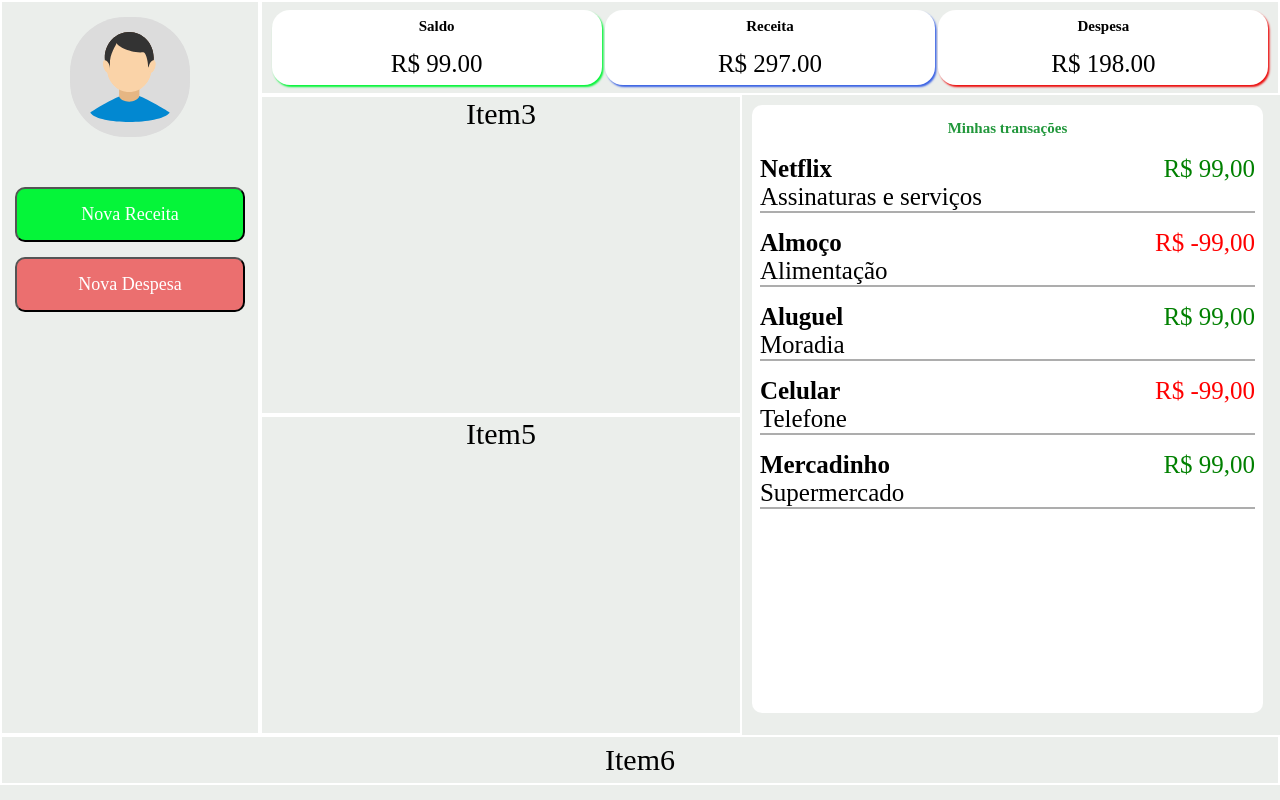
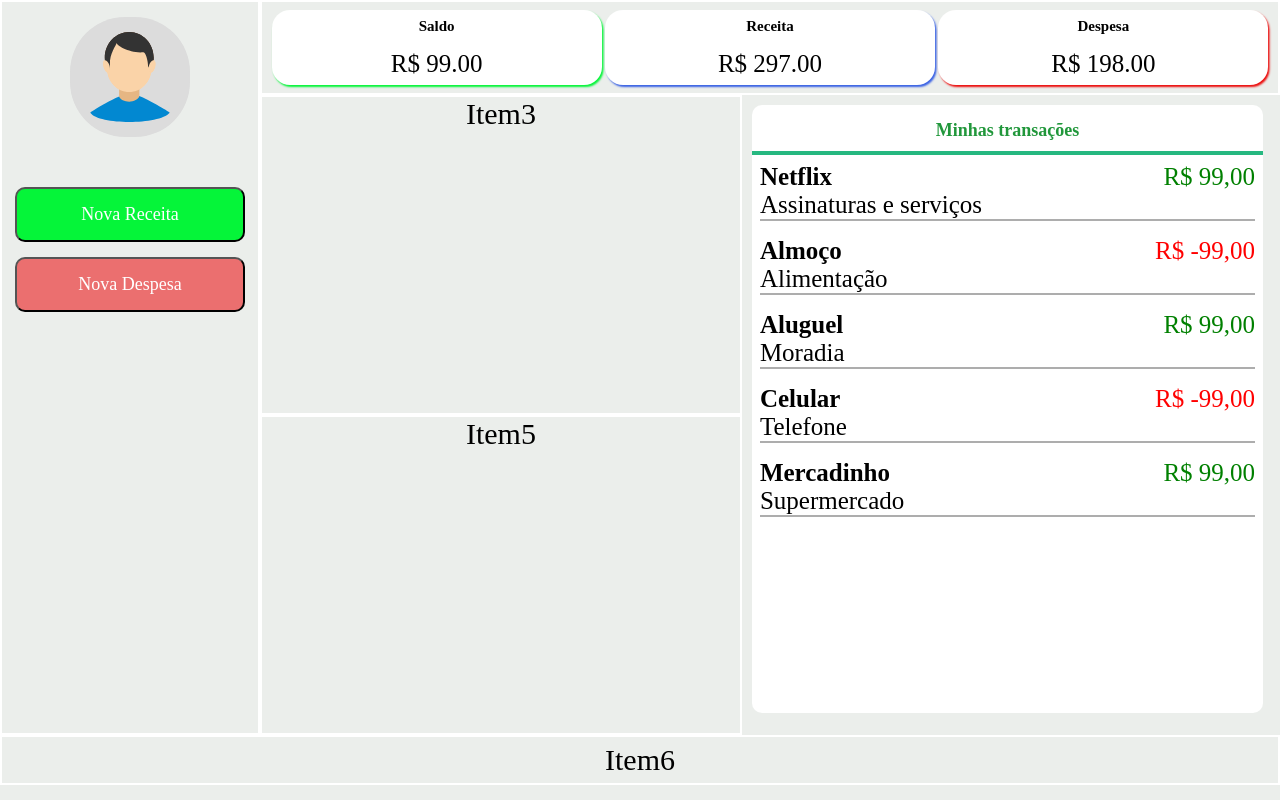
Before and after one commit to AlexSJ33/SisFinan, a React (Vite) app: page / in a window 1280 px wide. Built offline with nearby package versions, Linux system fonts and the light colour scheme.

Commit message:
mais ajustes

```diff
--- a/package.json
+++ b/package.json
@@ -11,7 +11,8 @@
   },
   "dependencies": {
     "react": "^18.2.0",
-    "react-dom": "^18.2.0"
+    "react-dom": "^18.2.0",
+    "react-scroll": "^1.9.0"
   },
   "devDependencies": {
     "@types/react": "^18.2.66",
--- a/src/components/Transacoes/index.jsx
+++ b/src/components/Transacoes/index.jsx
@@ -1,5 +1,7 @@
 import styles from './styles.module.css'
 import { dados } from '../../data'
+import { Link, Element } from 'react-scroll'
+
 
 
 
@@ -10,6 +12,8 @@ const MinhasTransacoes =() => {
         <>
           <div className={styles.displayTransation}>
             <h2>Minhas transações</h2>
+            <hr />
+
             {dados.map((d) => (
 
                 <div className={styles.itens} key={d.id}>
--- a/src/components/Transacoes/styles.module.css
+++ b/src/components/Transacoes/styles.module.css
@@ -13,6 +13,7 @@
  .displayTransation h2 {
     padding-top: 15px;
     padding-bottom: 10px;
+    font-size: 18px;
     color: #21973b;
 
  }
```
Also changed, not shown: 1 other file (tests, documents, lock files or other folders).
